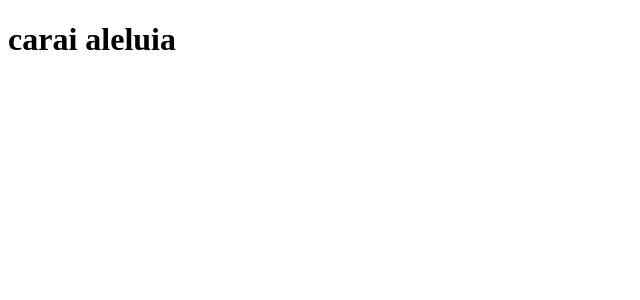
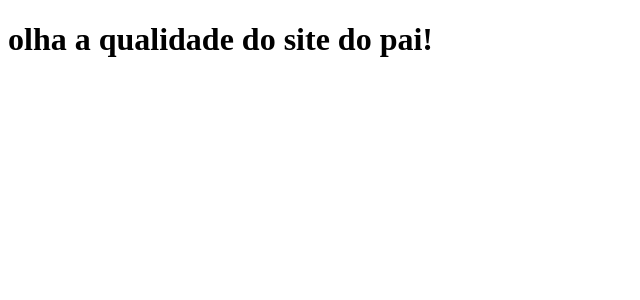
Before and after one commit to jota-guilherme/curso, a Next.js app: page / in a window 1280 px wide. Shown: the top 300 px of the page, without its empty margins (0-640 px from the left). Built offline with nearby package versions, Linux system fonts and the light colour scheme.

Commit message:
modificando frase para frase de efeito

```diff
--- a/pages/index.js
+++ b/pages/index.js
@@ -1,4 +1,4 @@
 function Home() {
-    return <h1>carai aleluia</h1>
+    return <h1>olha a qualidade do site do pai!</h1>
 }
 export default Home;
```
